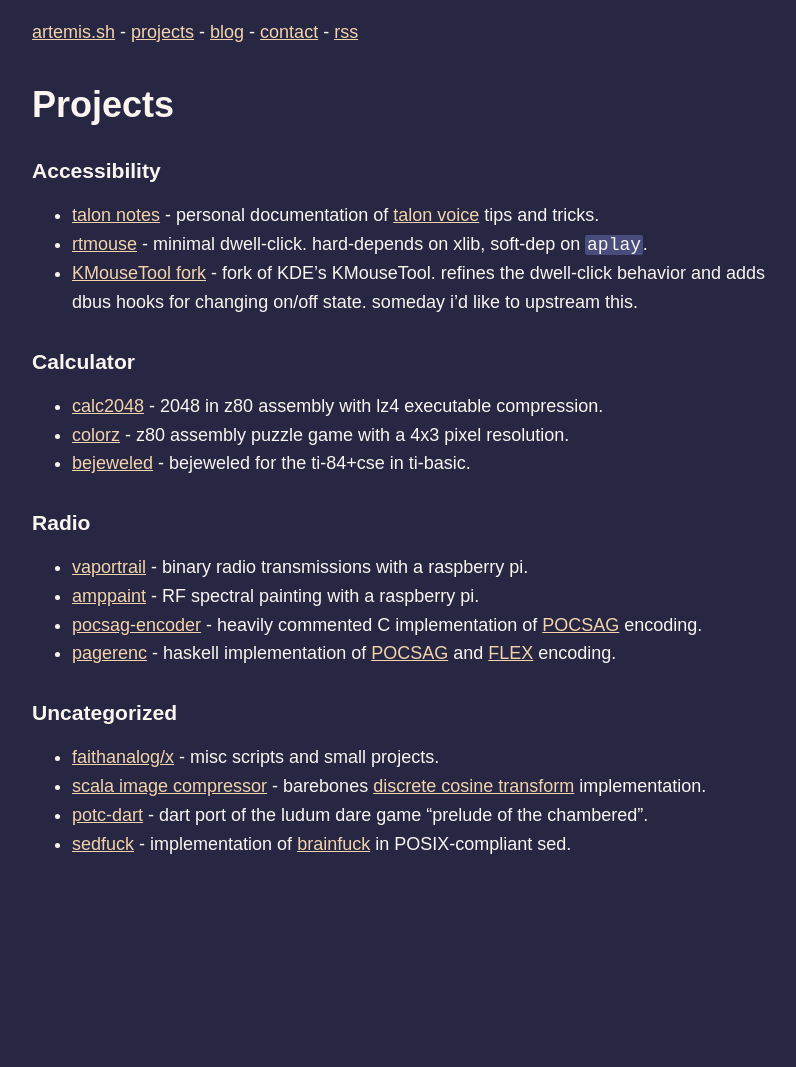
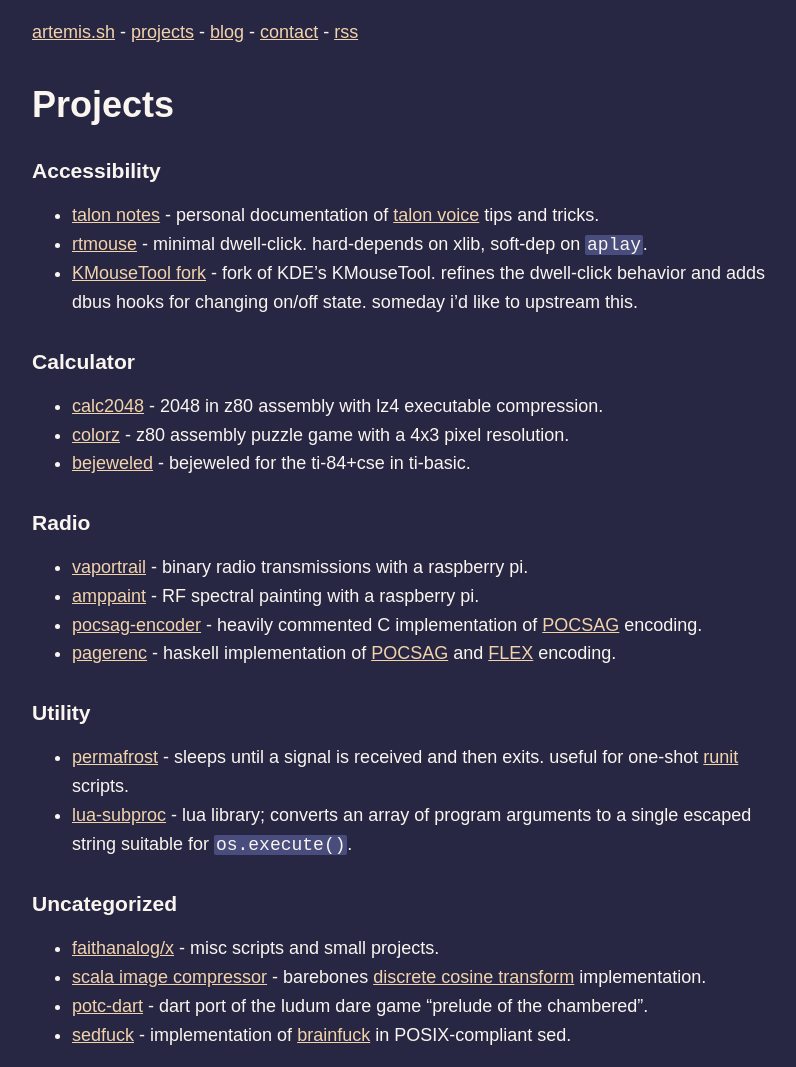
Before and after one commit to faithanalog/faithanalog.github.io, a Jekyll site: the page built from projects.md, in a window 1280 px wide. Shown: the whole page, without its empty margins (233-1029 px from the left). Built offline with Jekyll 4.4.1, drawn with Linux system fonts in a browser that asks for light colours; before the commit the page ends 900 px from its top, so only the background shows below that.

Commit message:
util section

```diff
--- a/projects.md
+++ b/projects.md
@@ -25,6 +25,11 @@ title: Projects
 - [pagerenc](https://github.com/faithanalog/pagerenc) - haskell implementation of [POCSAG](https://en.wikipedia.org/wiki/POCSAG) and [FLEX](https://en.wikipedia.org/wiki/FLEX_%28protocol%29) encoding.
 
 
+### Utility
+- [permafrost](https://github.com/faithanalog/permafrost) - sleeps until a signal is received and then exits. useful for one-shot [runit](http://smarden.org/runit/) scripts.
+- [lua-subproc](https://github.com/faithanalog/lua-subproc) - lua library; converts an array of program arguments to a single escaped string suitable for `os.execute()`.
+
+
 ### Uncategorized
 
 - [faithanalog/x](https://github.com/faithanalog/x) - misc scripts and small projects.
```
